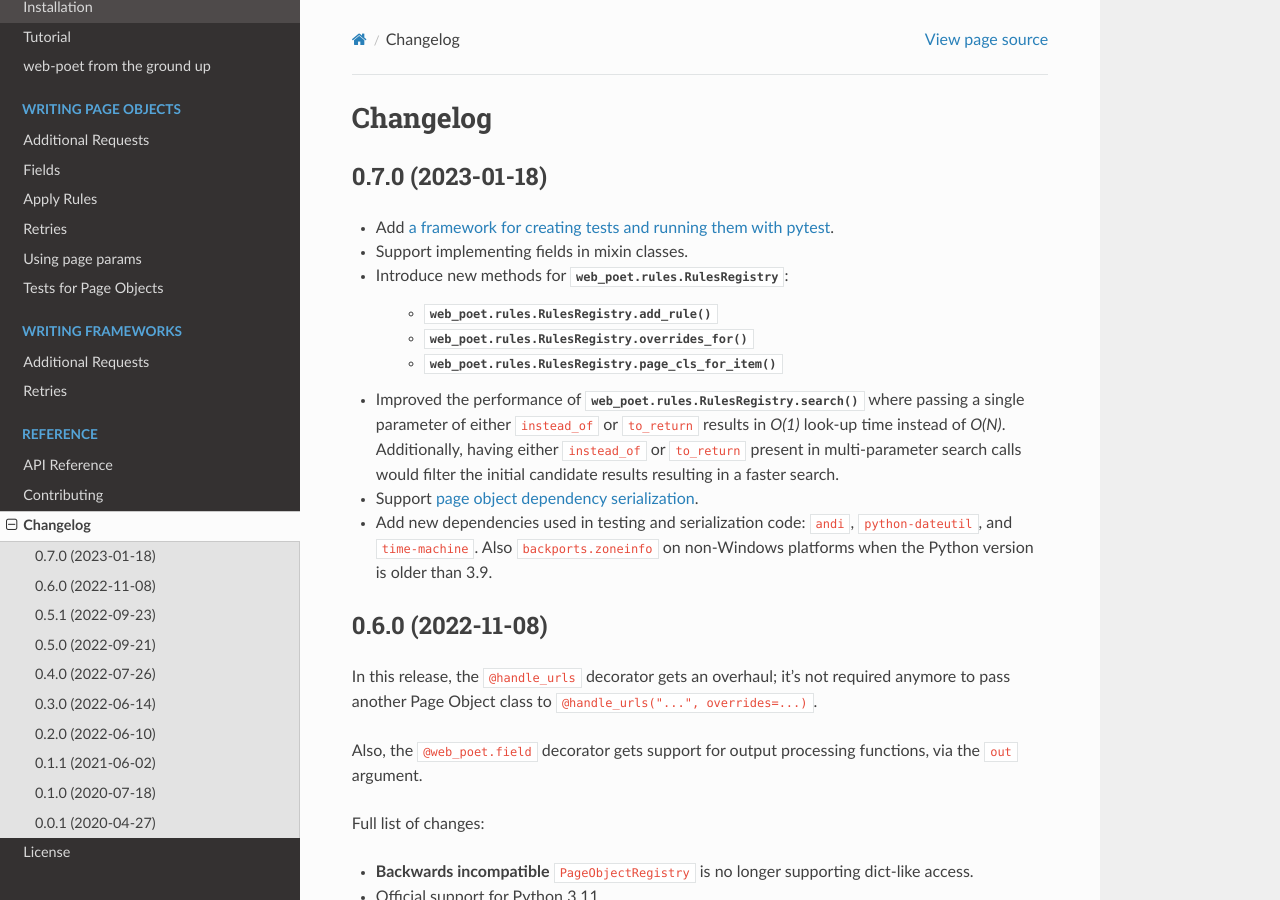
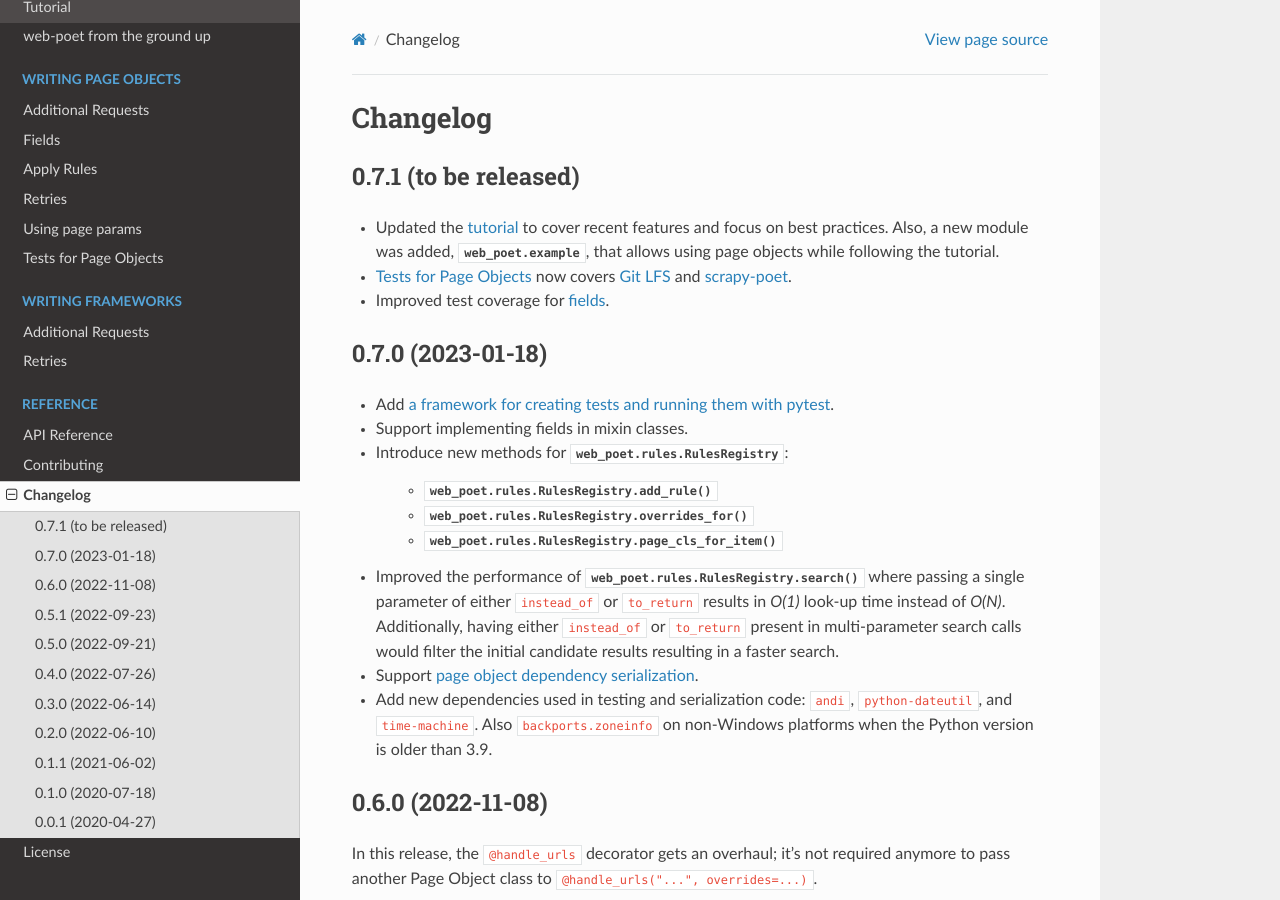
Before and after one commit to scrapinghub/web-poet, a Sphinx documentation site: the page built from docs/changelog.rst, in a window 1280 px wide and 900 px high. Built offline with Sphinx 7.4.7 and the Read the Docs theme 2.0.0, drawn with Linux system fonts in a browser that asks for light colours.

Commit message:
Cover web-poet 0.7.1 in the change log

```diff
--- a/CHANGELOG.rst
+++ b/CHANGELOG.rst
@@ -2,8 +2,22 @@
 Changelog
 =========
 
+0.7.1 (to be released)
+----------------------
+
+* Updated the :ref:`tutorial <intro-tutorial>` to cover recent features and
+  focus on best practices. Also, a new module was added,
+  :mod:`web_poet.example`, that allows using page objects while following the
+  tutorial.
+
+* :ref:`web-poet-testing` now covers :ref:`Git LFS <git-lfs>` and
+  :ref:`scrapy-poet <web-poet-testing-scrapy-poet>`.
+
+* Improved test coverage for :ref:`fields <fields>`.
+
+
 0.7.0 (2023-01-18)
-----------------------
+------------------
 
 * Add :ref:`a framework for creating tests and running them with pytest
   <web-poet-testing>`.
--- a/docs/page-objects/testing.rst
+++ b/docs/page-objects/testing.rst
@@ -159,6 +159,8 @@ they contain is in UTC), the tests for them should work everywhere.
 
 .. _dateutil: https://github.com/dateutil/dateutil
 
+.. _git-lfs:
+
 Storing fixtures in Git
 =======================
 
```
